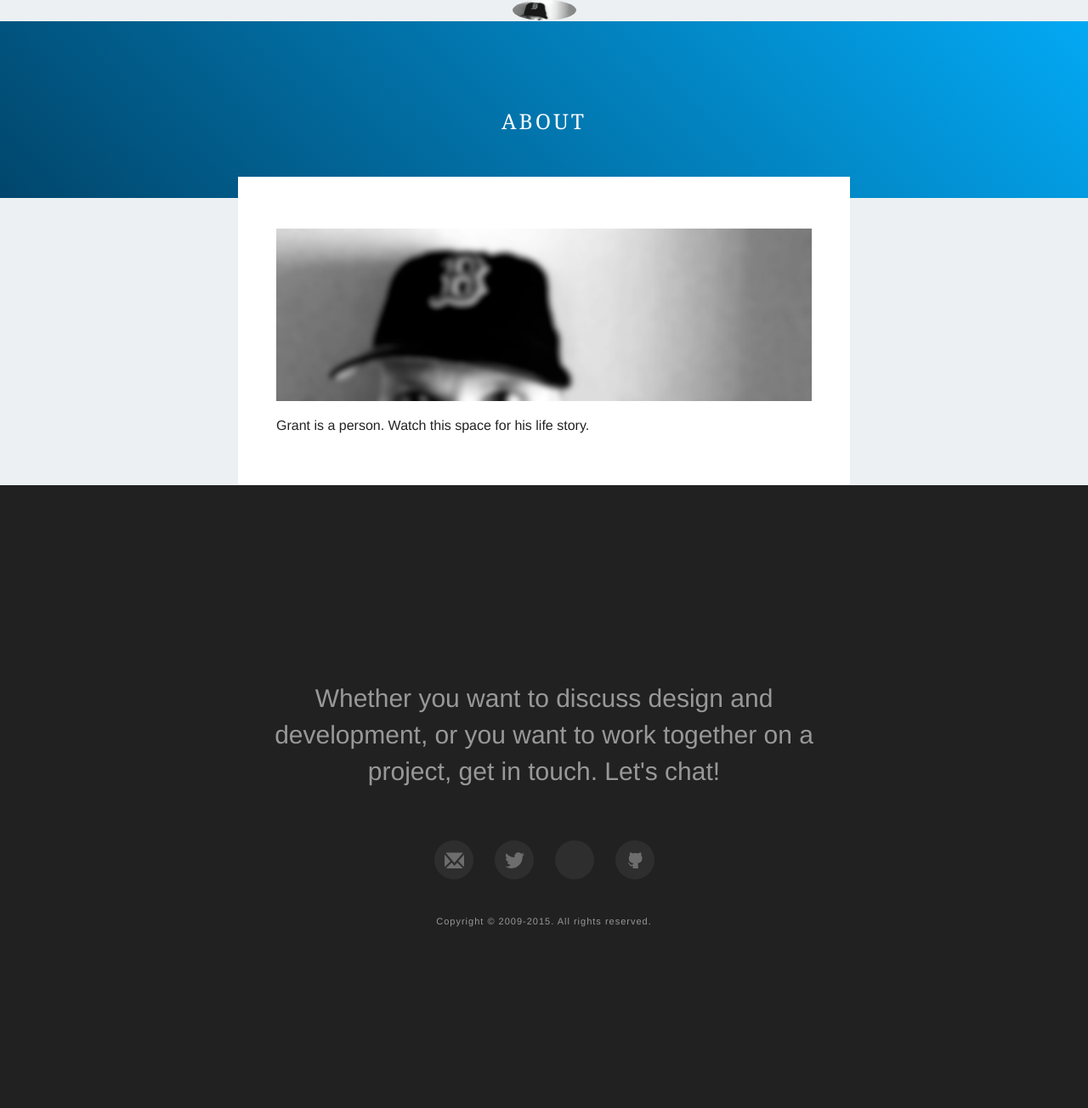
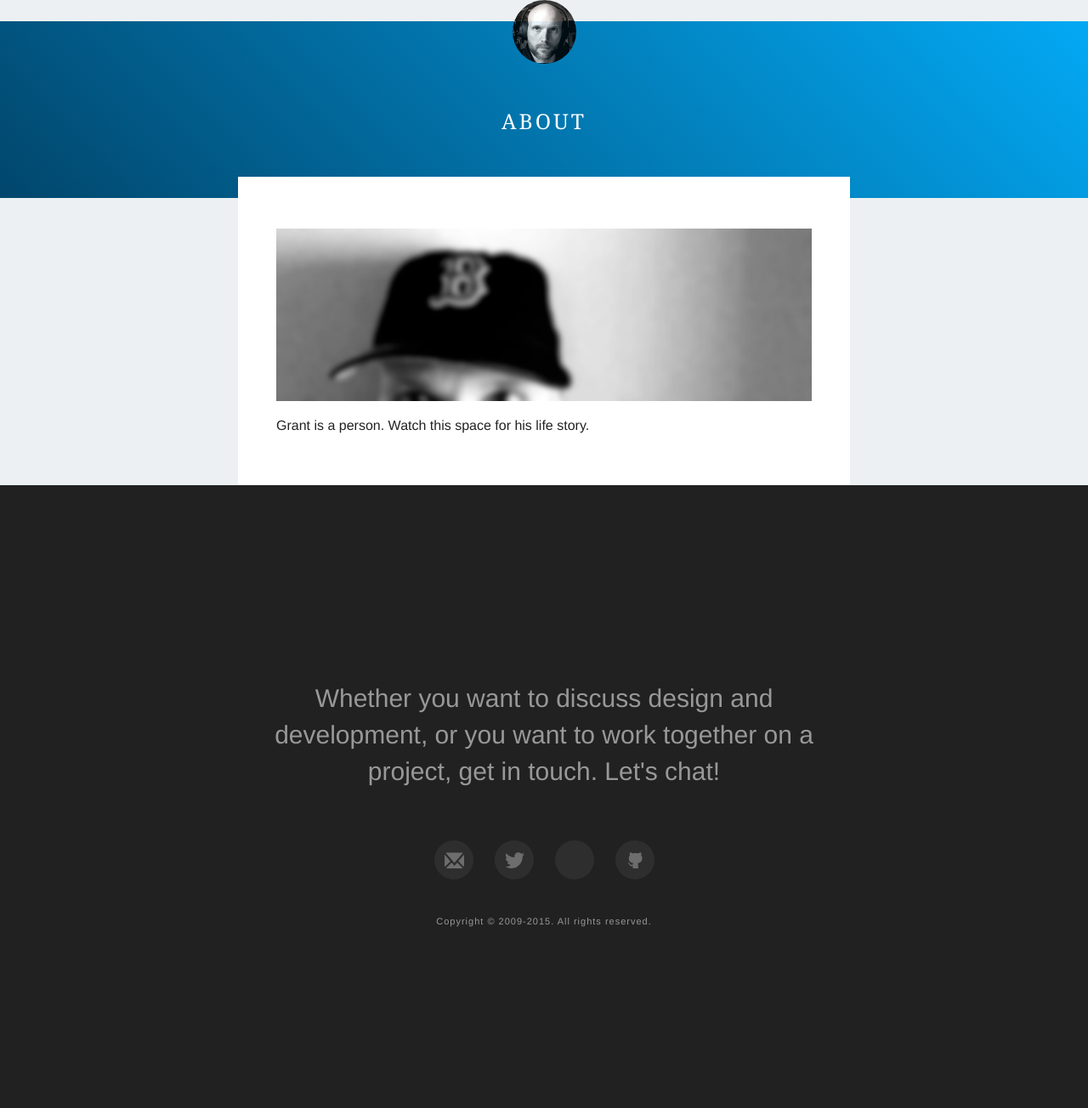
Before and after one commit to gcstaublin/gcstaublin.github.io, a Jekyll site: the page built from about.md, in a window 1280 px wide. Shown: the whole page at 85% size. Built offline with Jekyll 4.4.1, drawn with Linux system fonts in a browser that asks for light colours; nearby versions of some CDN libraries.

Commit message:
Adding new avatar to page.html

```diff
--- a/_layouts/page.html
+++ b/_layouts/page.html
@@ -20,7 +20,7 @@
         <div class="bg-backsplash">
             <div class="grant-img-container--post">
                 <a href="/">
-                    <img class="grant-img" src="/static/img/grant_splash_bw.jpg">
+                    <img class="grant-img" src="/static/img/grant_avatar.png">
                 </a>
             </div> <!-- /grant-img-container -->
             <h1 class="page-h">{{ page.pagehead }}</h1>
```
